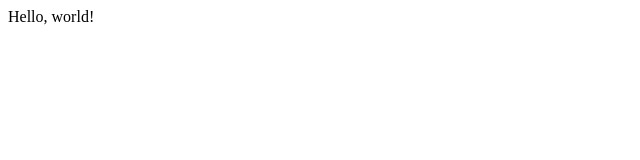
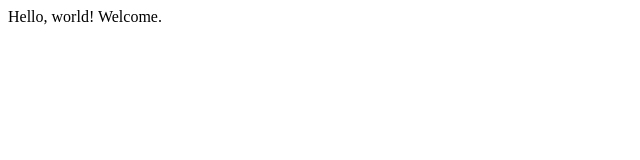
Before and after one commit to michado2019/testing-app, a React (Create React App) app in the folder react1/: page / in a window 1280 px wide. Shown: the top 160 px of the page, without its empty margins (0-640 px from the left). Built offline with nearby package versions, Linux system fonts and the light colour scheme.

Commit message:
app.js updated

```diff
--- a/react1/src/App.js
+++ b/react1/src/App.js
@@ -3,7 +3,7 @@ import './App.css';
 function App() {
   return (
     <div className="App">
-   Hello, world!
+   Hello, world! Welcome.
     </div>
   );
 }
```
